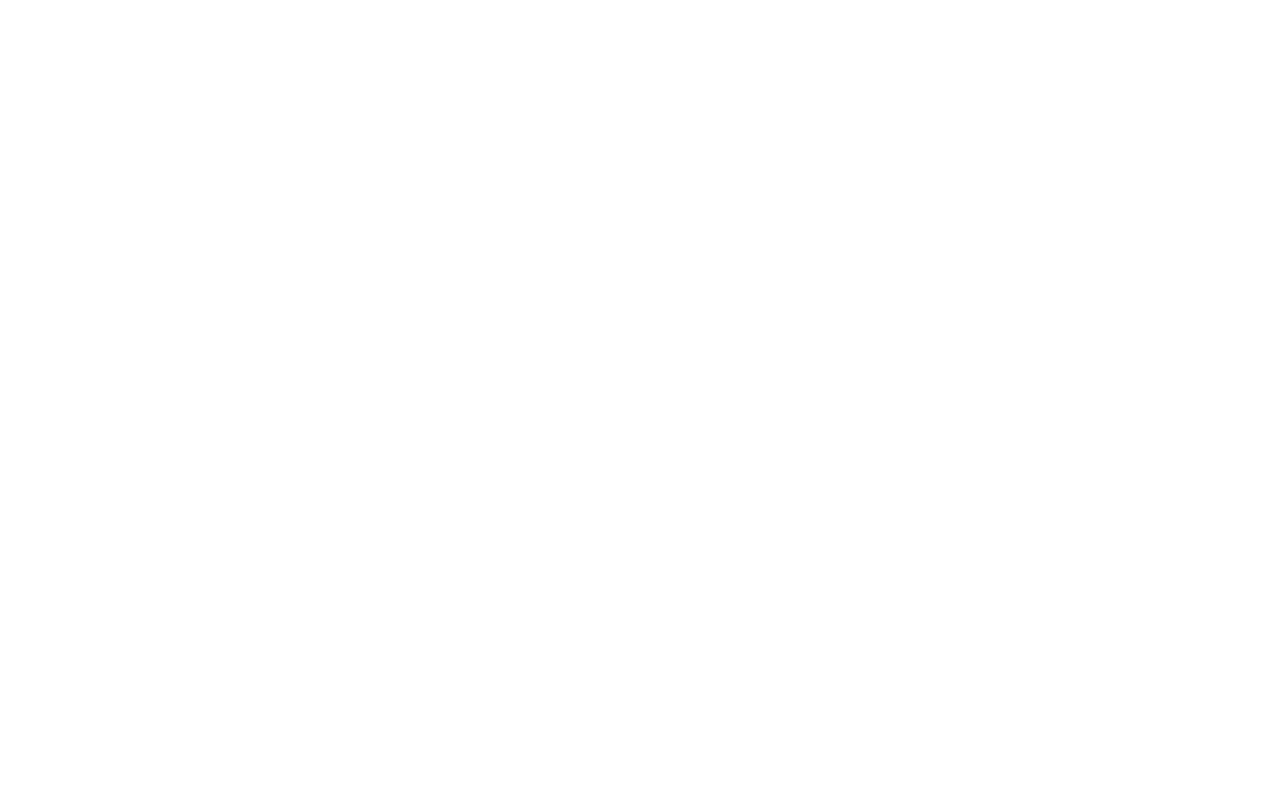
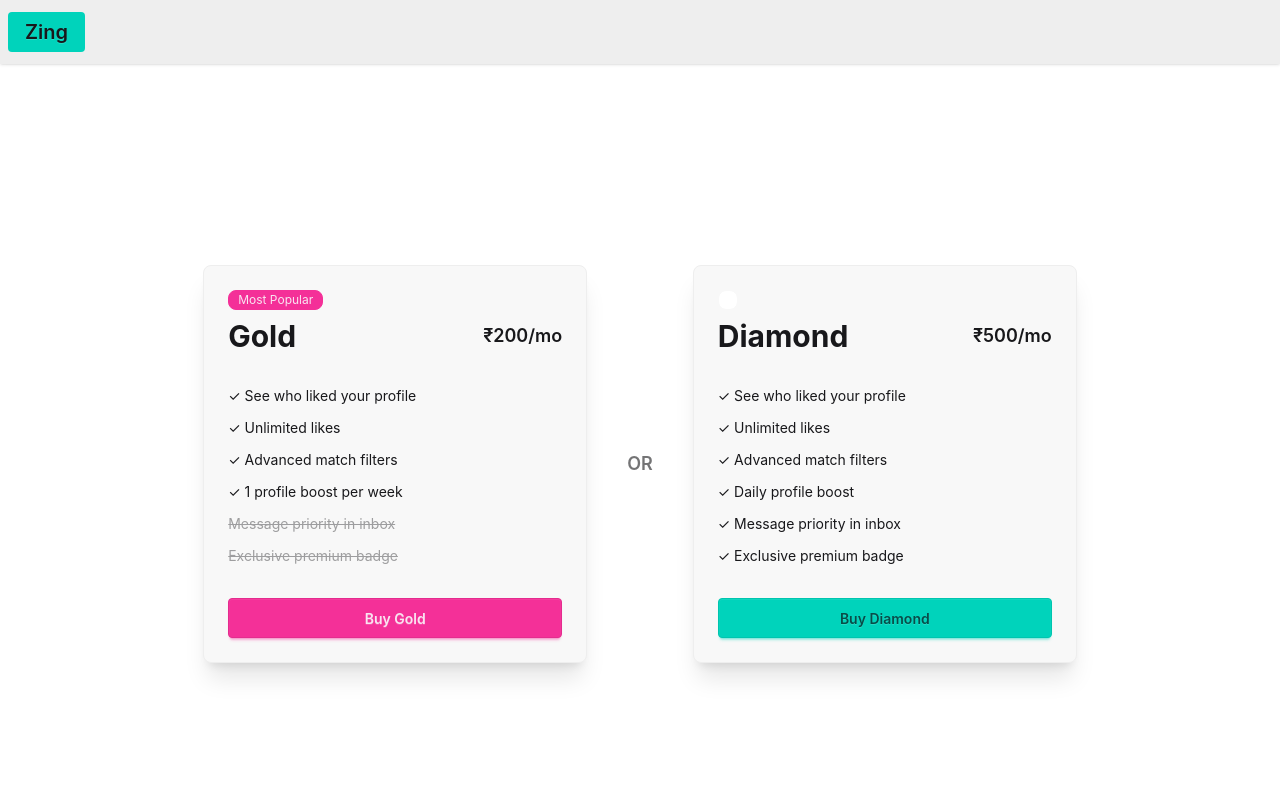
Before and after one commit to Rakezt/ZingFE, a React (Vite) app: page /premium in a window 1280 px wide. Before the commit this address had no page. Shown: the top 800 px of the page. Built offline with nearby package versions, Linux system fonts and the light colour scheme; no server answers.

Commit message:
socket addition

```diff
--- a/index.html
+++ b/index.html
@@ -4,6 +4,7 @@
     <meta charset="UTF-8" />
     <!-- <link rel="icon" type="image/svg+xml" href="/vite.svg" /> -->
     <meta name="viewport" content="width=device-width, initial-scale=1.0" />
+    <script src="https://checkout.razorpay.com/v1/checkout.js"></script>
     <title>zingfe</title>
   </head>
   <body>
--- a/package.json
+++ b/package.json
@@ -17,6 +17,7 @@
     "react-dom": "^19.2.0",
     "react-redux": "^9.2.0",
     "react-router-dom": "^7.13.0",
+    "socket.io-client": "^4.8.3",
     "tailwindcss": "^4.2.0"
   },
   "devDependencies": {
--- a/src/App.tsx
+++ b/src/App.tsx
@@ -7,6 +7,8 @@
 import Profile from './components/Profile';
 import Friends from './components/Friends';
 import Requests from './components/Requests';
+import Premium from './components/Premium';
+import Chat from './components/Chat';
 
 function App() {
   return (
@@ -20,6 +22,8 @@
               <Route path='/profile' element={<Profile />}></Route>
               <Route path='/friends' element={<Friends />}></Route>
               <Route path='/requests' element={<Requests />}></Route>
+              <Route path='/premium' element={<Premium />}></Route>
+              <Route path='/chat/:targetUserId' element={<Chat />}></Route>
             </Route>
           </Routes>
         </BrowserRouter>
--- /dev/null
+++ b/src/components/Chat.tsx
@@ -0,0 +1,129 @@
+import { useEffect, useState } from 'react';
+import { useParams } from 'react-router-dom';
+import { createSocketConnection } from '../utils/socket';
+import { useSelector } from 'react-redux';
+import type { UserState } from '../utils/types';
+
+interface RootState {
+  user: UserState;
+}
+
+const Chat = () => {
+  const { targetUserId } = useParams();
+  const user = useSelector((store: RootState) => store.user);
+  const [message, setMessage] = useState<{ firstName: string; text: string }[]>(
+    [],
+  );
+  const [newMessage, setNewMessage] = useState('');
+  const userId = user?._id;
+
+  useEffect(() => {
+    const socket = createSocketConnection();
+    socket.emit('joinChat', {
+      firstName: user?.firstName,
+      userId,
+      targetUserId,
+    });
+
+    socket.on(
+      'messageReceived',
+      ({ firstName, text }: { firstName: string; text: string }) => {
+        console.log(firstName + ':' + text);
+        setMessage([...message, { firstName, text }]);
+      },
+    );
+
+    return () => {
+      socket.disconnect();
+    };
+  }, [userId, targetUserId]);
+
+  const sendMessage = () => {
+    const socket = createSocketConnection();
+    socket.emit('sendMessage', {
+      firstName: user.firstName,
+      userId,
+      targetUserId,
+      text: newMessage,
+    });
+    setNewMessage('');
+  };
+
+  return (
+    <div className='flex flex-col h-[calc(100vh-120px)] max-w-3xl mx-auto bg-base-200 rounded-xl shadow-lg border border-base-300'>
+      <div className='flex items-center gap-3 p-4 border-b border-base-300 bg-base-100 rounded-t-xl'>
+        <div className='avatar'>
+          <div className='w-10 rounded-full'>
+            <img src='https://img.daisyui.com/images/profile/demo/anakeen@192.webp' />
+          </div>
+        </div>
+        <div>
+          <h2 className='font-semibold text-lg'>Anakin Skywalker</h2>
+          <p className='text-xs opacity-60'>Online</p>
+        </div>
+      </div>
+
+      <div className='flex-1 overflow-y-auto p-4 space-y-4'>
+        <div className='chat chat-start'>
+          {/* <div className='chat-image avatar'>
+            <div className='w-10 rounded-full'>
+              <img src='https://img.daisyui.com/images/profile/demo/kenobee@192.webp' />
+            </div>
+          </div>*/}
+          {message.map((msg) => {
+            return (
+              <div>
+                <div className='chat-header text-xs opacity-60'>
+                  {msg.firstName}
+                  {/* <time className='ml-2'>12:45</time> */}
+                </div>
+                <div className='chat-bubble bg-base-100 text-base-content shadow'>
+                  {msg.text}
+                </div>
+                <div className='chat-footer text-xs opacity-50'>Delivered</div>
+              </div>
+            );
+          })}
+        </div>
+
+        <div className='chat chat-end'>
+          <div className='chat-image avatar'>
+            <div className='w-10 rounded-full'>
+              <img src='https://img.daisyui.com/images/profile/demo/anakeen@192.webp' />
+            </div>
+          </div>
+
+          <div className='chat-header text-xs opacity-60'>
+            Anakin
+            <time className='ml-2'>12:46</time>
+          </div>
+
+          <div className='chat-bubble bg-accent text-accent-content shadow'>
+            I hate you!
+          </div>
+
+          <div className='chat-footer text-xs opacity-50'>Seen</div>
+        </div>
+      </div>
+
+      {/* Input */}
+      <div className='p-4 border-t border-base-300 bg-base-100 rounded-b-xl'>
+        <div className='flex gap-3'>
+          <input
+            value={newMessage}
+            onChange={(e) => setNewMessage(e.target.value)}
+            type='text'
+            placeholder='Type a message...'
+            className='input input-bordered flex-1'
+          />
+
+          <button className='btn btn-accent px-6' onClick={sendMessage}>
+            Send
+          </button>
+        </div>
+      </div>
+    </div>
+  );
+};
+
+export default Chat;
--- a/src/components/FriendsCard.tsx
+++ b/src/components/FriendsCard.tsx
@@ -5,12 +5,16 @@
   showActions?: boolean;
   onAccept?: () => void;
   onReject?: () => void;
+  showChat?: boolean;
+  onChat?: () => void;
 }
 const FriendsCard = ({
   user,
   showActions,
   onAccept,
   onReject,
+  showChat,
+  onChat,
 }: FriendProps) => {
   const { firstName, lastName, age, gender, photoUrl, about, interest } = user;
   return (
@@ -51,8 +55,9 @@
             </div>
           </div>
         )}
+        <div className='card-actions mt-4'>
           {showActions && (
-          <div className='card-actions mt-4'>
+            <div>
               <button className='btn btn-secondary' onClick={onAccept}>
                 Accept
               </button>
@@ -61,6 +66,14 @@
               </button>
             </div>
           )}
+          {showChat && (
+            <div>
+              <button className='btn btn-accent' onClick={onChat}>
+                Chat
+              </button>
+            </div>
+          )}
+        </div>
       </div>
     </div>
   );
--- /dev/null
+++ b/src/components/Premium.tsx
@@ -0,0 +1,132 @@
+import axios from 'axios';
+import { BASE_URL } from '../utils/constant';
+import { useState } from 'react';
+
+const Premium = () => {
+  const [isUserPremium, setIsUserPremium] = useState(false);
+
+  const verifyPremium = async () => {
+    try {
+      const res = await axios.get(BASE_URL + '/premium/verify', {
+        withCredentials: true,
+      });
+      if (res.data.isPremium) {
+        setIsUserPremium(true);
+      }
+    } catch (error) {
+      console.error(error);
+    }
+  };
+  const handleBuy = async (type: string) => {
+    try {
+      const order = await axios.post(
+        BASE_URL + '/payment/create',
+        { membershipType: type },
+        { withCredentials: true },
+      );
+      const { keyId, amount, currency, orderId, notes } = order.data;
+      const options = {
+        key: keyId,
+        amount,
+        currency,
+        name: 'Zing',
+        description: 'Once a zing always a zing',
+        order_id: orderId,
+        prefill: {
+          name: notes.firstName + ' ' + notes.lastName,
+          email: notes.emailId,
+          contact: '+919876543210',
+        },
+        notes: {
+          address: 'Razorpay Corporate Office',
+        },
+        theme: {
+          color: '#0D9488',
+        },
+        handler: verifyPremium,
+      };
+      const rzp = new window.Razorpay(options);
+      rzp.open();
+    } catch (error) {
+      console.error(error);
+    }
+  };
+
+  //   useEffect(() => {
+  //     verifyPremium();
+  //   }, []);
+
+  return isUserPremium ? (
+    <div className='text-center mt-20 text-gray-400 text-lg'>
+      You are already premium
+    </div>
+  ) : (
+    <div className='min-h-screen flex items-center justify-center gap-8 px-4'>
+      <div className='card w-96 bg-base-200 shadow-xl border border-base-300'>
+        <div className='card-body'>
+          <span className='badge badge-secondary badge-sm w-fit'>
+            Most Popular
+          </span>
+
+          <div className='flex justify-between items-center'>
+            <h2 className='text-3xl font-bold'>Gold</h2>
+            <span className='text-lg font-semibold'>₹200/mo</span>
+          </div>
+
+          <ul className='mt-6 flex flex-col gap-3 text-sm'>
+            <li>✓ See who liked your profile</li>
+            <li>✓ Unlimited likes</li>
+            <li>✓ Advanced match filters</li>
+            <li>✓ 1 profile boost per week</li>
+
+            <li className='opacity-40 line-through'>
+              Message priority in inbox
+            </li>
+            <li className='opacity-40 line-through'>Exclusive premium badge</li>
+          </ul>
+
+          <div className='card-actions mt-6'>
+            <button
+              className='btn btn-secondary w-full'
+              onClick={() => handleBuy('gold')}
+            >
+              Buy Gold
+            </button>
+          </div>
+        </div>
+      </div>
+
+      <div className='text-lg font-semibold opacity-60 px-2'>OR</div>
+
+      <div className='card w-96 bg-base-200 shadow-xl border border-base-300'>
+        <div className='card-body'>
+          <span className='badge  badge-sm w-fit'></span>
+          <div className='flex justify-between items-center'>
+            <h2 className='text-3xl font-bold'>Diamond</h2>
+            <span className='text-lg font-semibold'>₹500/mo</span>
+          </div>
+
+          <ul className='mt-6 flex flex-col gap-3 text-sm'>
+            <li>✓ See who liked your profile</li>
+            <li>✓ Unlimited likes</li>
+            <li>✓ Advanced match filters</li>
+            <li>✓ Daily profile boost</li>
+            <li>✓ Message priority in inbox</li>
+            <li>✓ Exclusive premium badge</li>
+          </ul>
+
+          <div className='card-actions mt-6'>
+            <button
+              className='btn btn-accent w-full'
+              onClick={() => handleBuy('diamond')}
+            >
+              Buy Diamond
+            </button>
+          </div>
+        </div>
+      </div>
+    </div>
+  );
+};
+
+export default Premium;
--- /dev/null
+++ b/src/utils/razorpay.tsx
@@ -0,0 +1,10 @@
+declare global {
+  interface Window {
+    Razorpay: new (options: Record<string, unknown>) => {
+      open: () => void;
+      close: () => void;
+    };
+  }
+}
+
+export {};
--- /dev/null
+++ b/src/utils/socket.tsx
@@ -0,0 +1,6 @@
+import { io } from 'socket.io-client';
+import { BASE_URL } from './constant';
+
+export const createSocketConnection = () => {
+  return io(BASE_URL);
+};
```
Also changed, not shown: src/components/Friends.tsx (+11 -2 lines), src/components/NavBar.tsx (+10 -13 lines), 1 other file (tests, documents, lock files or other folders). Lines whose indentation alone changed are shown as unchanged.
